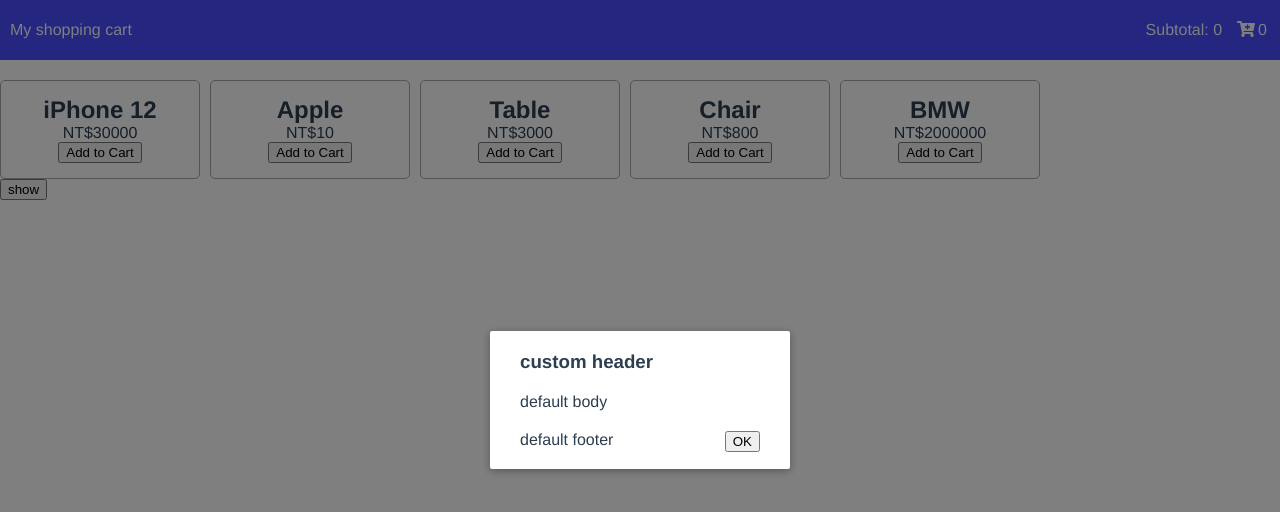
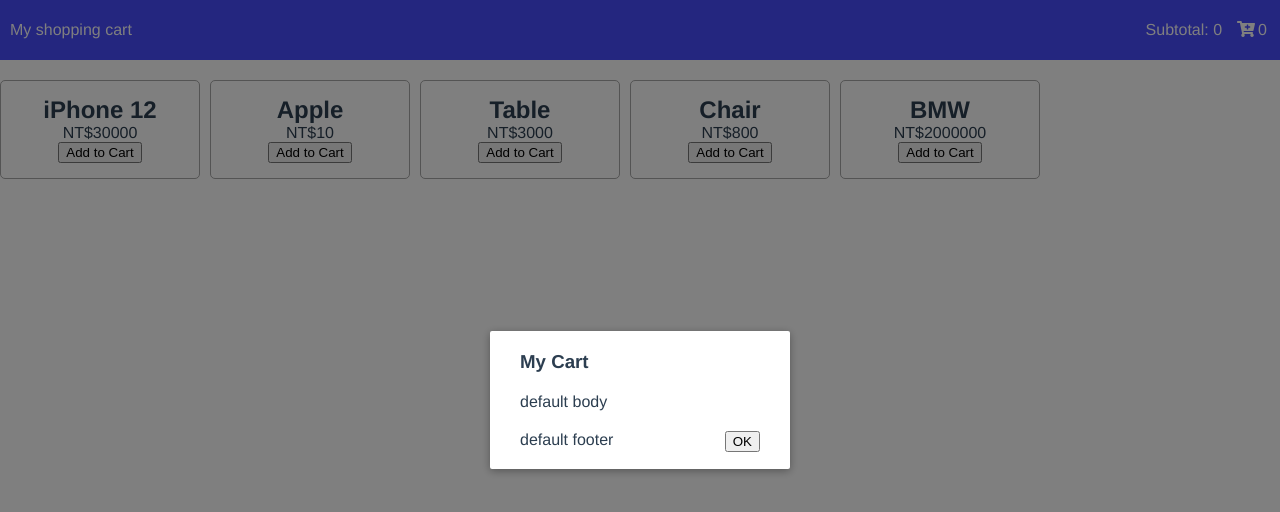
Before and after one commit to supaphly2008/vuex, a Vue app: page / in a window 1280 px wide. Both pictures are taken after a click on the icon 1246 px from the left and 29 px from the top of the page. Shown: the top 512 px of the page. Built offline with nearby package versions, Linux system fonts and the light colour scheme.

Commit message:
remove unused code

```diff
--- a/src/App.vue
+++ b/src/App.vue
@@ -5,9 +5,8 @@
       <Card v-for="product in products" :key="product.id" :product="product" />
     </div>
     <Modal v-if="showModal" @close="showModal = false">
-      <h3 slot="header">custom header</h3>
+      <h3 slot="header">My Cart</h3>
     </Modal>
-    <button @click="showModal = true">show</button>
   </div>
 </template>
 
```
